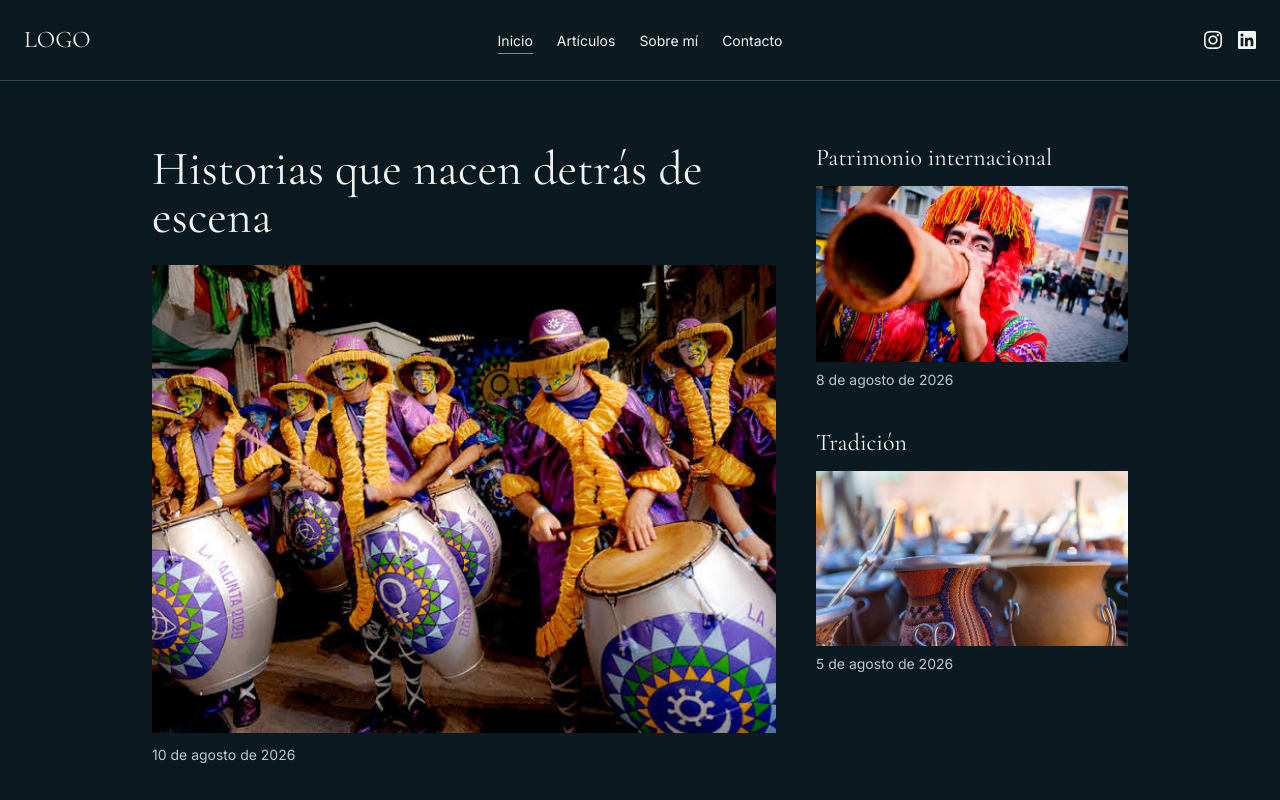
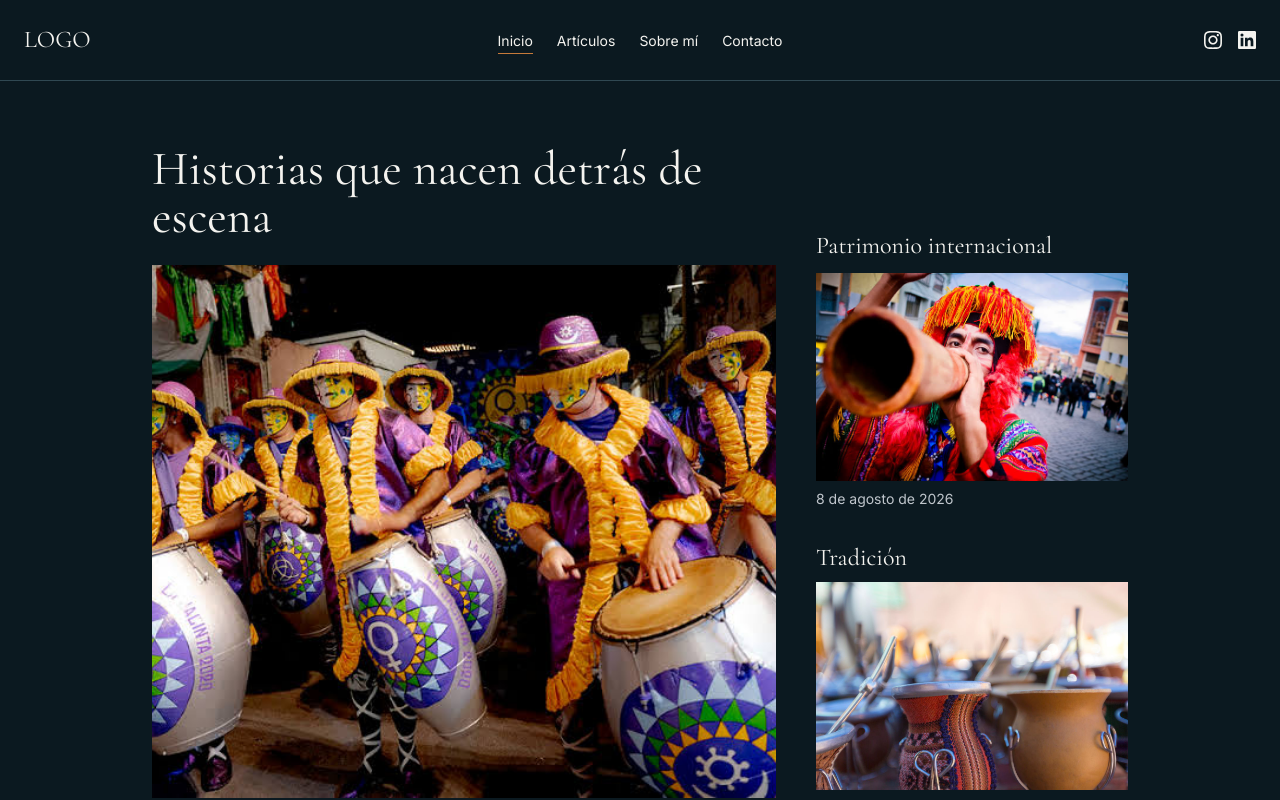
Before and after one commit to joy-amorin/portfolio-editorial, a Next.js app in the folder portfolio-editorial/: page / in a window 1280 px wide. Shown: the top 800 px of the page. Built offline with nearby package versions, Linux system fonts and the light colour scheme.

Commit message:
style: refine article spacing and alignment

```diff
--- a/portfolio-editorial/src/app/page.tsx
+++ b/portfolio-editorial/src/app/page.tsx
@@ -8,7 +8,14 @@ export default function Home() {
 
   return (
     <div className="mx-auto w-full max-w-5xl px-6 py-16">
-      <div className="grid gap-10 md:grid-cols-[2fr_1fr]">
+      <div
+        className="
+          grid gap-10
+          md:grid-cols-[2fr_1fr]
+          md:[grid-template-rows:auto_1fr_auto_auto_1fr_auto]
+          md:gap-y-6
+        "
+      >
         <FeaturedArticle
           title={featuredArticle.title}
           excerpt={featuredArticle.excerpt ?? ""}
@@ -17,14 +24,19 @@ export default function Home() {
           href={`/articulos/${featuredArticle.slug}`}
         />
 
-        <div className="flex flex-col gap-10">
-          {secondaryArticles.map((article) => (
+        <div className="flex flex-col gap-10 md:grid md:[grid-template-rows:subgrid] md:[grid-row:1/-1]">
+          {secondaryArticles.map((article, i) => (
             <ArticleCard
               key={article.slug}
               title={article.title}
               date={article.date}
               image={article.image}
               href={`/articulos/${article.slug}`}
+              className={
+              i === 0
+                ? "md:[grid-row:1/4] md:[&>a>h2]:translate-y-22 md:[&>a>time]:-translate-y-0 md:[&>a>div]:-mb-8"
+                : "md:[grid-row:4/7] md:[&>a>h2]:-translate-y-1 md:[&>a>time]:-translate-y-7 md:[&>a>div]:-mt-8"
+            }
             />
           ))}
         </div>
--- a/portfolio-editorial/src/components/articles/ArticleCard.tsx
+++ b/portfolio-editorial/src/components/articles/ArticleCard.tsx
@@ -5,22 +5,18 @@ type ArticleCardProps = {
   date: string;
   image: string;
   href: string;
+  className?: string; // define en qué tramo de filas del subgrid vive esta card
 };
 
-export default function ArticleCard({
-  title,
-  date,
-  image,
-  href,
-}: ArticleCardProps) {
+export default function ArticleCard({ title, date, image, href, className = "" }: ArticleCardProps) {
   return (
-    <article>
-      <a href={href} className="group block">
-        <h2 className="font-heading text-2xl leading-[1.05] text-foreground">
+    <article className={`md:grid md:[grid-template-rows:subgrid] ${className}`}>
+      <a href={href} className="group block md:contents">
+        <h2 className="font-heading text-2xl leading-[1.05] text-foreground md:[grid-row:1]">
           {title}
         </h2>
 
-        <div className="relative mt-4 aspect-[16/9] overflow-hidden">
+        <div className="relative mt-4 aspect-[16/9] overflow-hidden md:mt-0 md:aspect-auto md:[grid-row:2]">
           <img
             src={image}
             alt=""
@@ -28,7 +24,9 @@ export default function ArticleCard({
           />
         </div>
 
-        <time className="mt-2 block text-sm text-text">{formatDate(date)}</time>
+        <time className="mt-2 block text-sm text-text md:mt-0 md:[grid-row:3] ">
+          {formatDate(date)}
+        </time>
       </a>
     </article>
   );
--- a/portfolio-editorial/src/components/articles/FeaturedArticle.tsx
+++ b/portfolio-editorial/src/components/articles/FeaturedArticle.tsx
@@ -8,31 +8,27 @@ type FeaturedArticleProps = {
   href: string;
 };
 
-export default function FeaturedArticle({
-  title,
-  date,
-  image,
-  href,
-}: FeaturedArticleProps) {
+export default function FeaturedArticle({ title, date, image, href }: FeaturedArticleProps) {
   return (
-    <article>
-      <a href={href} className="group block">
-        <div>
+    <article className="md:grid md:[grid-template-rows:subgrid] md:[grid-row:1/-1]">
+      <a href={href} className="group block md:contents">
+        <div className="md:[grid-row:1]">
           <h1 className="font-heading text-4xl leading-[1.00] text-foreground md:text-5xl">
             {title}
           </h1>
-
-
         </div>
 
-        <div className="relative mt-6 aspect-[4/3] overflow-hidden">
+        <div className="relative mt-6 aspect-[4/3] overflow-hidden md:mt-0 md:aspect-auto md:[grid-row:2/6]">
           <img
             src={image}
             alt=""
             className="h-full w-full object-cover transition-transform duration-500 group-hover:scale-105"
           />
         </div>
-         <time className="mt-3 block text-sm text-text">{formatDate(date)}</time>
+
+        <time className="mt-3 block text-sm text-text md:mt-0 md:[grid-row:6]  md:-translate-y-3">
+          {formatDate(date)}
+        </time>
       </a>
     </article>
   );
```
